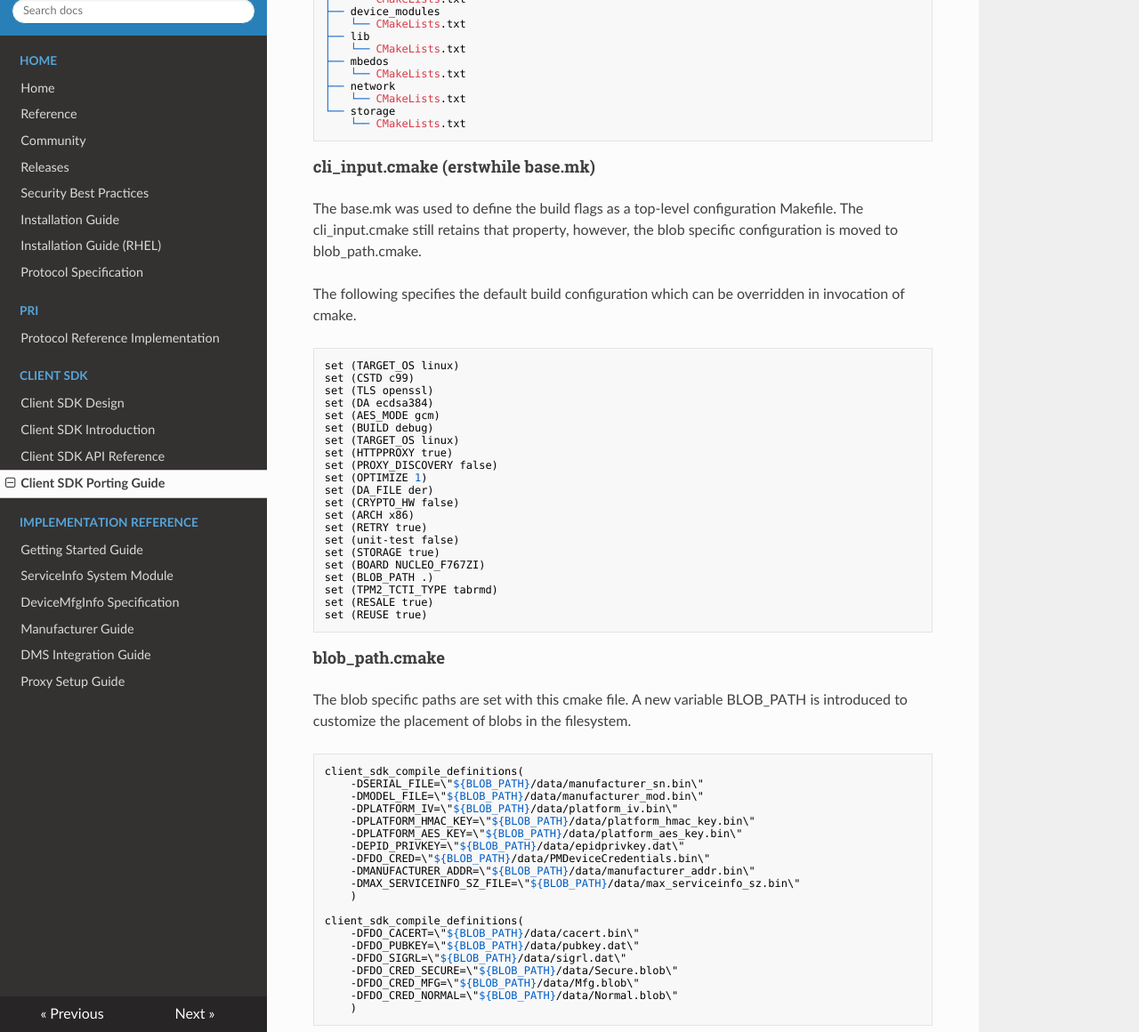
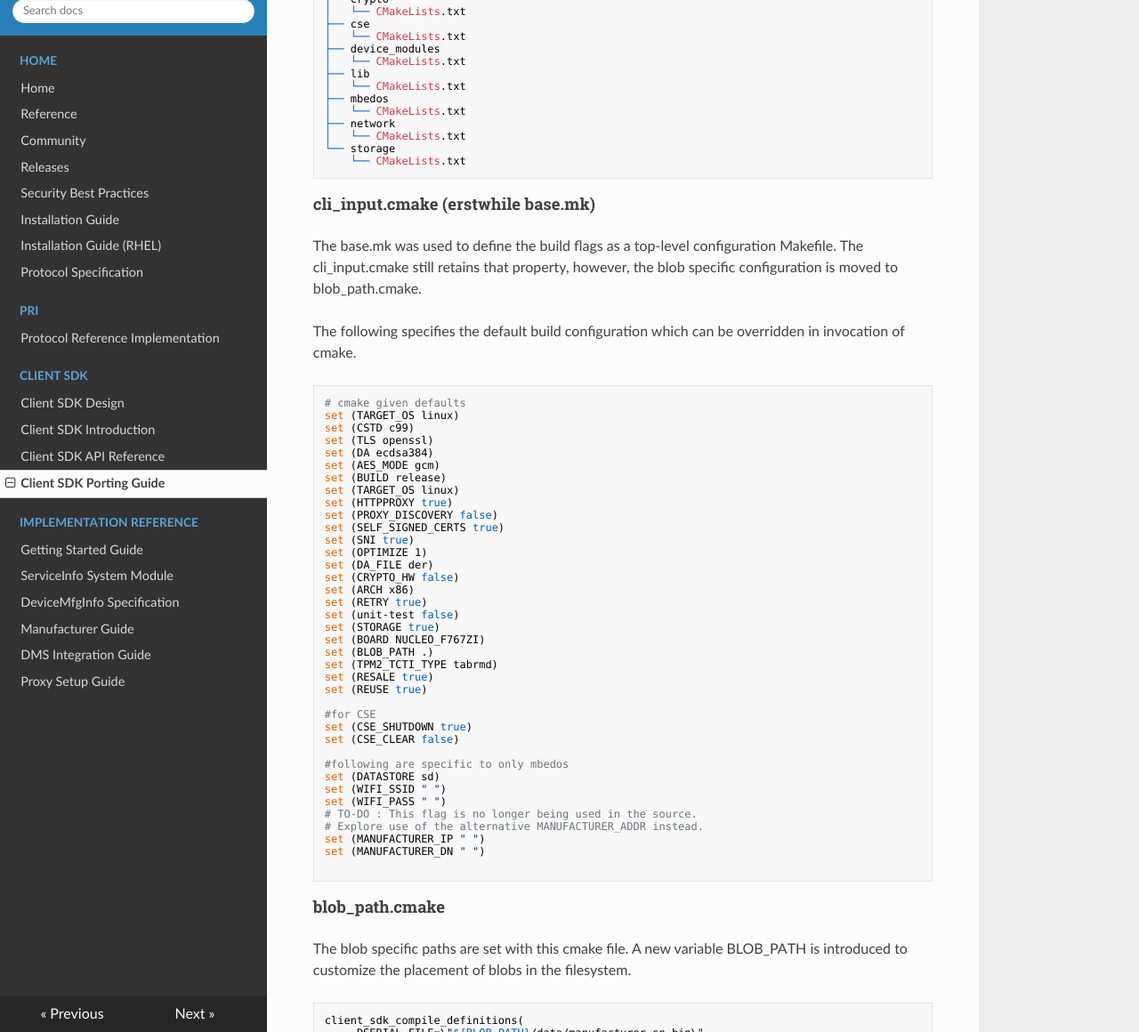
Before and after one commit to fido-device-onboard/docs-fidoiot, an MkDocs documentation site: the page built from docs/client-sdk/client-sdk-porting-guide.md, in a window 1280 px wide and 1400 px high, scrolled down 1558 px, cut to the strip 240-1400 px from the top of the window. Shown: the whole strip at 89% size. Built offline with MkDocs 1.6.1, drawn with Linux system fonts in a browser that asks for light colours; nearby versions of some CDN libraries; some of the changed text lies outside the part shown.

Commit message:
Fixed CSDK Typos, image path and default flags (#55)
* Fixed CSDK Typos, image path and default flags

Signed-off-by: adarsh-intel <adarsh.anand@intel.com>

* Added cmake flags and changed CSE Full form

Signed-off-by: adarsh-intel <adarsh.anand@intel.com>

---------

Signed-off-by: adarsh-intel <adarsh.anand@intel.com>

````diff
--- a/docs/client-sdk/client-sdk-porting-guide.md
+++ b/docs/client-sdk/client-sdk-porting-guide.md
@@ -29,6 +29,7 @@ The Client SDK reference implementation source code is organized as follows (fol
 ├── app  - - - - - - Reference Application
 ├── crypto*  - - - - Crypto Subsystem
 ├── cmake* - - - - - cmake sub files
+├── cse - - - - - - - CSE (Converged Security Engine) Subsystem
 ├── data - - - - - - Filesystem place to store blob like keys, network info.
 ├── device_modules - ServiceInfo Modules
 ├── docs - - - - - - Documents
@@ -55,6 +56,8 @@ The build system uses cmake. This section explains the most prominent configurat
 ├── CMakeLists.txt
 ├── crypto
 │   └── CMakeLists.txt
+├── cse
+│   └── CMakeLists.txt
 ├── device_modules
 │   └── CMakeLists.txt
 ├── lib
@@ -72,15 +75,18 @@ The base.mk was used to define the build flags as a top-level configuration Make
 
 The following specifies the default build configuration which can be overridden in invocation of cmake.
 ```
+# cmake given defaults
 set (TARGET_OS linux)
 set (CSTD c99)
 set (TLS openssl)
 set (DA ecdsa384)
 set (AES_MODE gcm)
-set (BUILD debug)
+set (BUILD release)
 set (TARGET_OS linux)
 set (HTTPPROXY true)
 set (PROXY_DISCOVERY false)
+set (SELF_SIGNED_CERTS true)
+set (SNI true)
 set (OPTIMIZE 1)
 set (DA_FILE der)
 set (CRYPTO_HW false)
@@ -93,6 +99,20 @@ set (BLOB_PATH .)
 set (TPM2_TCTI_TYPE tabrmd)
 set (RESALE true)
 set (REUSE true)
+
+#for CSE
+set (CSE_SHUTDOWN true)
+set (CSE_CLEAR false)
+
+#following are specific to only mbedos
+set (DATASTORE sd)
+set (WIFI_SSID " ")
+set (WIFI_PASS " ")
+# TO-DO : This flag is no longer being used in the source.
+# Explore use of the alternative MANUFACTURER_ADDR instead.
+set (MANUFACTURER_IP " ")
+set (MANUFACTURER_DN " ")
+
 ```
 #### blob_path.cmake
 The blob specific paths are set with this cmake file. A new variable BLOB_PATH is introduced to customize the placement of blobs in the filesystem.
````
Also changed, not shown: docs/client-sdk/client-sdk-design.md (+1 -1 lines), docs/client-sdk/client-sdk-reference-guide.md (+3 -3 lines).
